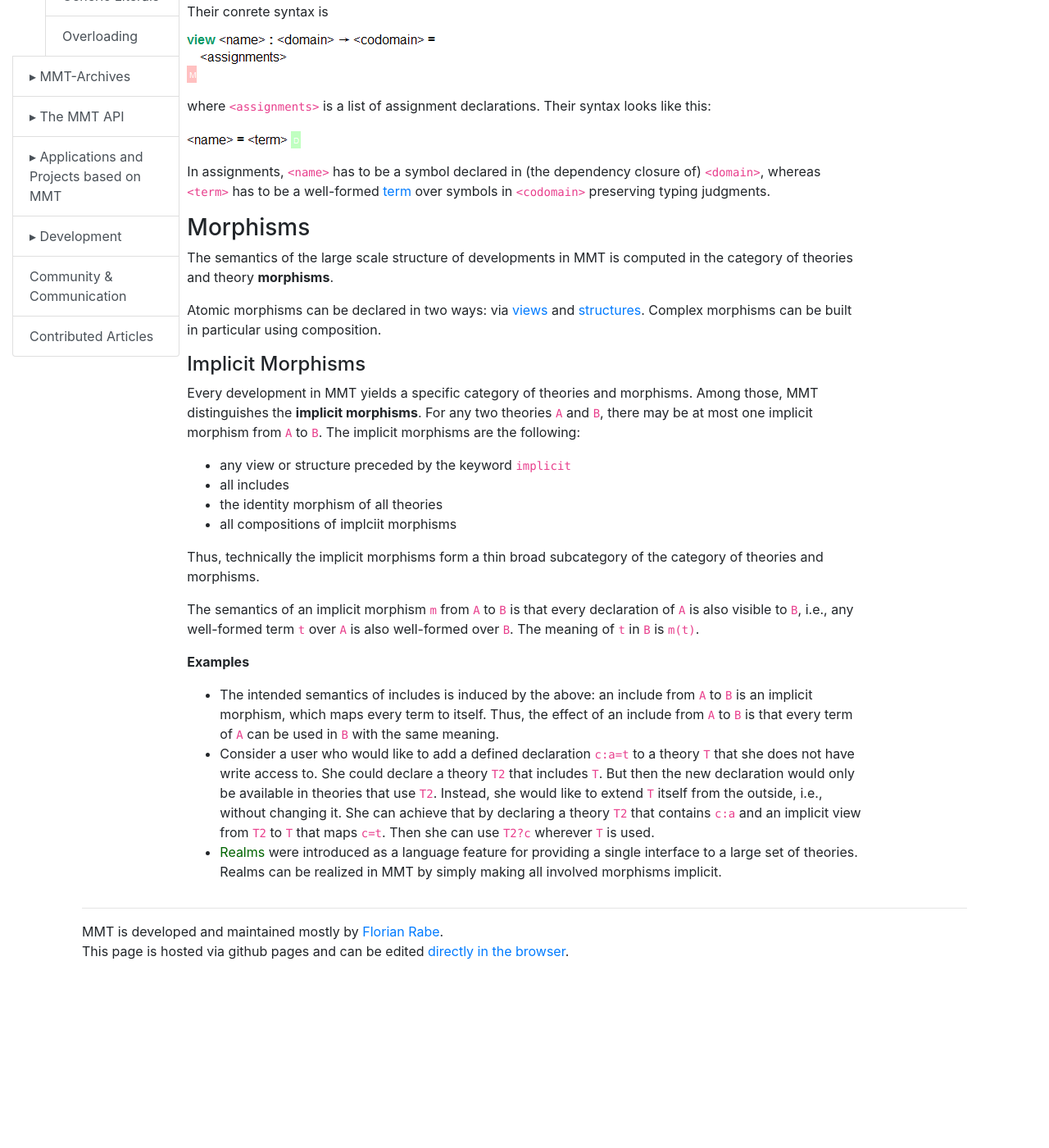
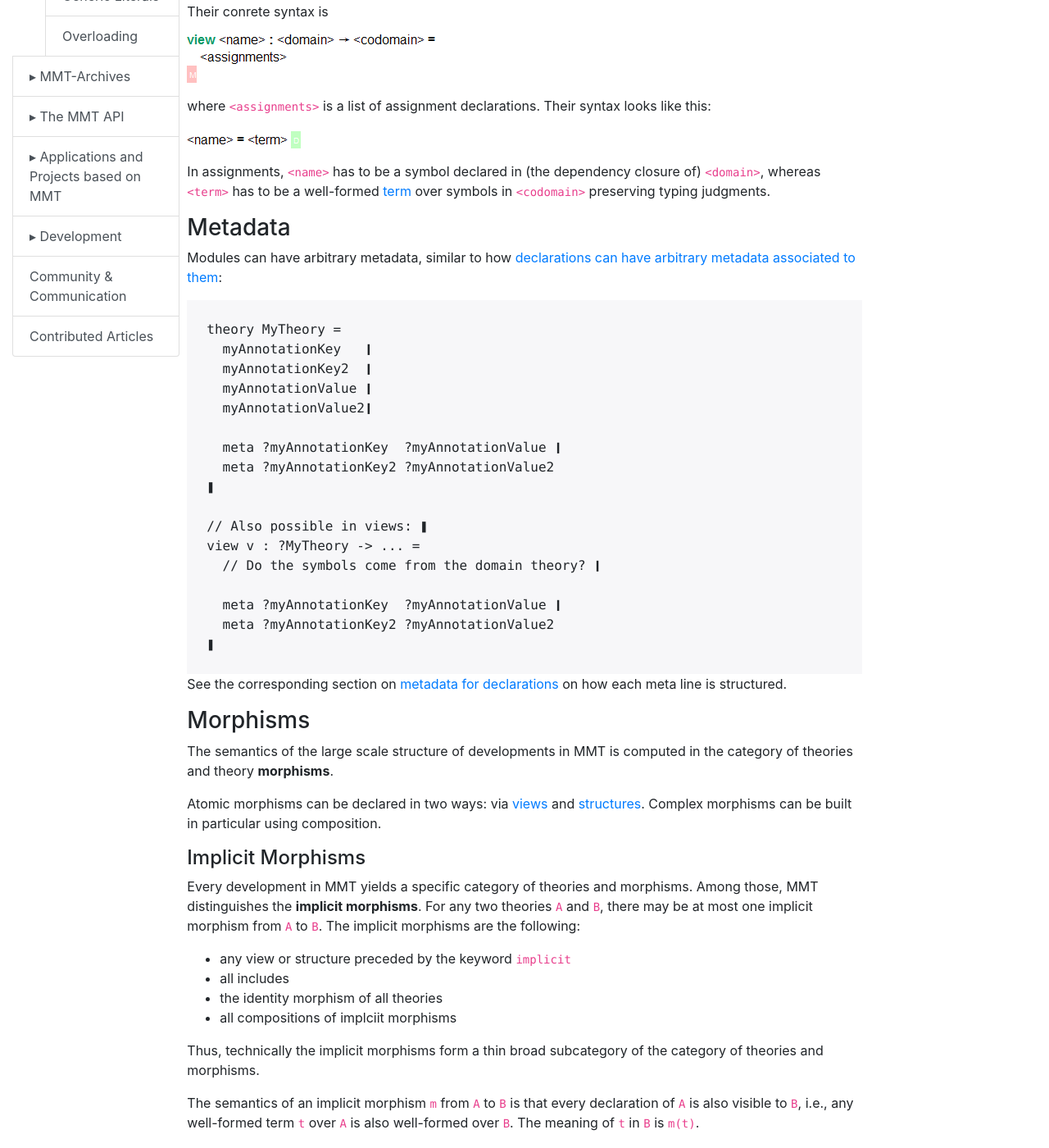
Before and after one commit to UniFormal/uniformal.github.io, a Jekyll site: the page built from doc/language/modules.md, in a window 1280 px wide and 1400 px high, scrolled down 945 px. Shown: the whole window at 82% size. Built offline with Jekyll 4.4.1, drawn with Linux system fonts in a browser that asks for light colours; before the commit the page ends 2133 px from its top, so only the background shows below that.

Commit message:
Document metadata statements

````diff
--- a/doc/language/modules.md
+++ b/doc/language/modules.md
@@ -36,6 +36,32 @@ where `<assignments>` is a list of assignment declarations. Their syntax looks l
 
 In assignments, `<name>` has to be a symbol declared in (the dependency closure of) `<domain>`, whereas `<term>` has to be a well-formed [term](objects) over symbols in `<codomain>` preserving typing judgments.
 
+### Metadata
+
+Modules can have arbitrary metadata, similar to how [declarations can have arbitrary metadata associated to them](declarations.html#metadata):
+
+```
+theory MyTheory =
+  myAnnotationKey   ❙
+  myAnnotationKey2  ❙
+  myAnnotationValue ❙
+  myAnnotationValue2❙
+
+  meta ?myAnnotationKey  ?myAnnotationValue ❙
+  meta ?myAnnotationKey2 ?myAnnotationValue2
+❚
+
+// Also possible in views: ❚
+view v : ?MyTheory -> ... =
+  // Do the symbols come from the domain theory? ❙
+
+  meta ?myAnnotationKey  ?myAnnotationValue ❙
+  meta ?myAnnotationKey2 ?myAnnotationValue2
+❚
+```
+
+See the corresponding section on [metadata for declarations](declarations.html#metadata) on how each meta line is structured.
+
 ### Morphisms
 
 The semantics of the large scale structure of developments in MMT is computed in the category of theories and theory **morphisms**.
````
Also changed, not shown: doc/language/declarations.md (+25 -1 lines), doc/img/constant.png.
